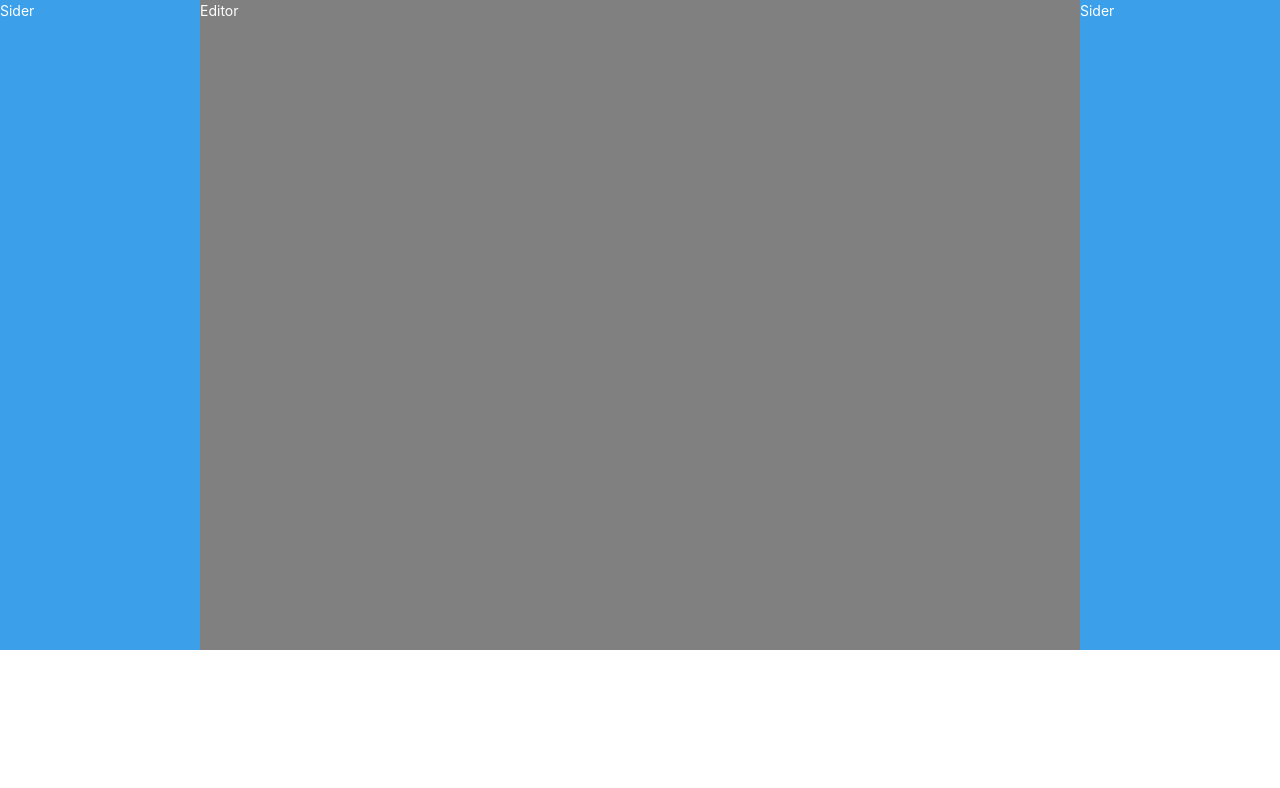
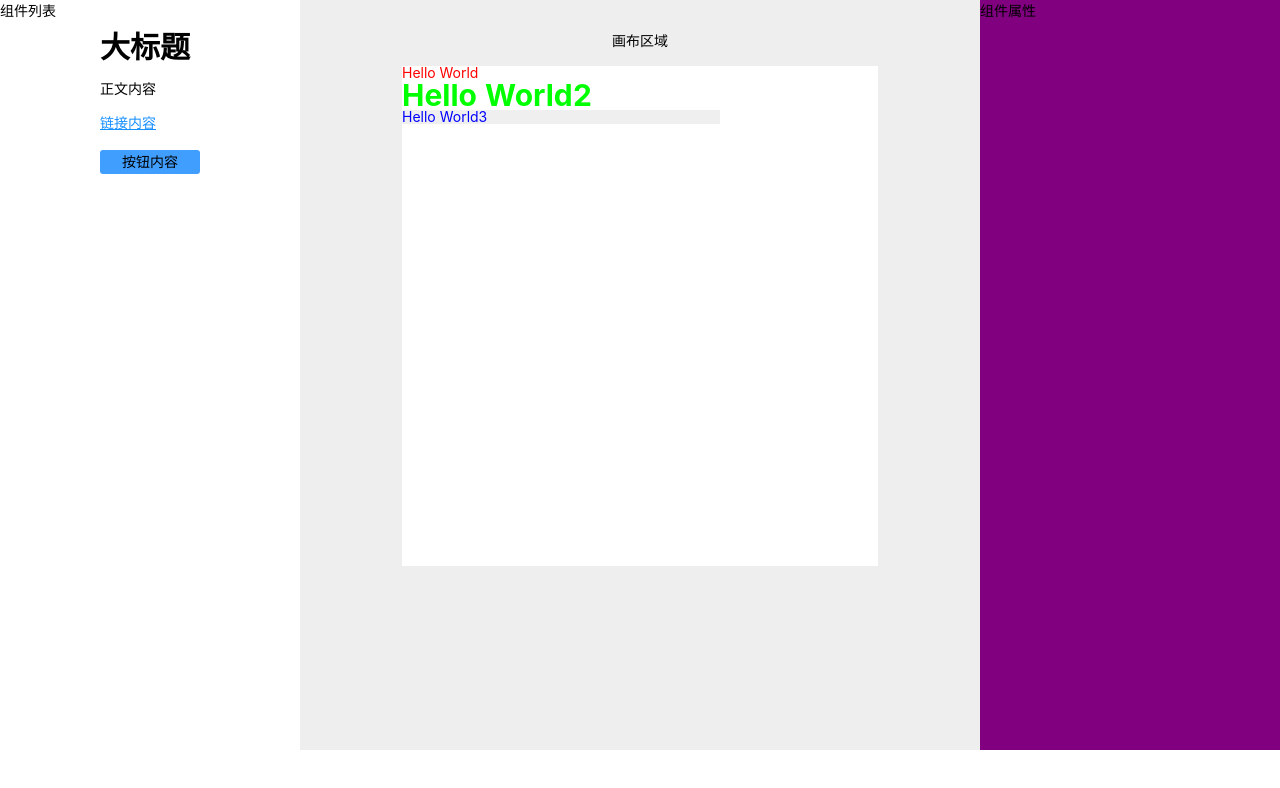
Before and after one commit to liaolonghui/lega_B, a Vue app: page /editor in a window 1280 px wide. Shown: the top 788 px of the page. Built offline with nearby package versions, Linux system fonts and the light colour scheme.

Commit message:
初步搭建编辑器

```diff
--- a/package.json
+++ b/package.json
@@ -10,11 +10,15 @@
   "dependencies": {
     "ant-design-vue": "^3.2.0",
     "core-js": "^3.6.5",
+    "lodash-es": "^4.17.21",
+    "uuid": "^8.3.2",
     "vue": "^3.0.0",
     "vue-router": "^4.0.14",
     "vuex": "^4.0.2"
   },
   "devDependencies": {
+    "@types/lodash-es": "^4.17.6",
+    "@types/uuid": "^8.3.4",
     "@typescript-eslint/eslint-plugin": "^2.33.0",
     "@typescript-eslint/parser": "^2.33.0",
     "@vue/cli-plugin-babel": "~4.5.0",
--- /dev/null
+++ b/src/components/ComponentsList.vue
@@ -0,0 +1,52 @@
+<template>
+  <div class="create-component-list">
+    <div
+      class="component-item"
+      @click="onItemClick(item)"
+      v-for="(item, index) in list"
+      :key="index"
+    >
+      <l-text v-bind="item"></l-text>
+    </div>
+  </div>
+</template>
+
+<script lang="ts">
+import { defineComponent, PropType } from "vue"
+import LText from "@/components/LText.vue"
+
+export default defineComponent({
+  name: "components-list",
+  components: {
+    LText,
+  },
+  emits: ["on-item-click"],
+  props: {
+    list: {
+      type: Array as PropType<any[]>,
+      required: true,
+    },
+  },
+  setup(props, context) {
+    const onItemClick = (data: any) => {
+      context.emit("on-item-click", data)
+    }
+
+    return {
+      onItemClick,
+    }
+  },
+})
+</script>
+
+<style scoped>
+.create-component-list .component-item {
+  padding: 10px 0;
+  text-align: center;
+}
+.create-component-list .component-item .l-text-component {
+  display: block;
+  width: 100px !important;
+  margin: 0 auto;
+}
+</style>
--- /dev/null
+++ b/src/components/LText.vue
@@ -0,0 +1,61 @@
+<template>
+  <component
+    :is="tag"
+    :style="styleProps"
+    @click="handleClick"
+    class="l-text-component"
+  >
+    {{ text }}
+  </component>
+</template>
+
+<script lang="ts">
+import { defineComponent } from "vue"
+import useComponentCommon from "@/hooks/useComponentCommon"
+import {
+  textDefaultProps,
+  textStylePropNames,
+  transformToComponentProps,
+} from "../defaultProps"
+const defaultProps = transformToComponentProps(textDefaultProps) // 得到LText组件的props
+
+export default defineComponent({
+  name: "l-text",
+  props: {
+    tag: {
+      // 需要l-text展示什么标签
+      type: String,
+      default: "div",
+    },
+    ...defaultProps,
+  },
+  setup(props) {
+    const { styleProps, handleClick } = useComponentCommon(
+      props,
+      textStylePropNames
+    ) // 从props中取出样式属性 并且得到一个handleClick
+
+    return {
+      styleProps,
+      handleClick,
+    }
+  },
+})
+</script>
+
+<style scoped>
+h2.l-text-component,
+p.l-text-component {
+  margin-bottom: 0;
+}
+button.l-text-component {
+  display: block;
+  padding: 5px 10px;
+  cursor: pointer;
+}
+.l-text-component {
+  position: relative !important;
+  box-sizing: border-box;
+  white-space: pre-wrap;
+}
+</style>
--- /dev/null
+++ b/src/defaultProps.ts
@@ -0,0 +1,96 @@
+// 这里放的是组件默认属性
+import { mapValues, without } from 'lodash-es'
+
+export interface CommonComponentProps {
+  // actions
+  actionType: string; // 是否是url（点击跳转）
+  url: string;
+  // size
+  width: string;
+  height: string;
+  paddingTop: string;
+  paddingRight: string;
+  paddingBottom: string;
+  paddingLeft: string;
+  // border
+  borderStyle: string;
+  borderColor: string;
+  borderWidth: string;
+  borderRadius: string;
+  // boxShadow opacity
+  boxShadow: string;
+  opacity: number;
+  // position
+  position: string;
+  left: string;
+  right: string;
+  top: string;
+}
+
+export interface TextComponentProps extends CommonComponentProps {
+  text: string;
+  fontSize: string;
+  fontFamily: string;
+  fontWeight: string;
+  fontStyle: string;
+  textDecoration: string;
+  lineHeight: string;
+  textAlign: string;
+  color: string;
+  backgroundColor: string;
+}
+
+// 通用
+export const commonDefaultProps: CommonComponentProps = {
+  // actions
+  actionType: '', // 是否是url（点击跳转）
+  url: '',
+  // size
+  width: '318px',
+  height: '',
+  paddingTop: '0px',
+  paddingRight: '0px',
+  paddingBottom: '0px',
+  paddingLeft: '0px',
+  // border
+  borderStyle: 'none',
+  borderColor: '#000',
+  borderWidth: '0',
+  borderRadius: '0',
+  // boxShadow opacity
+  boxShadow: '0 0 0 #000',
+  opacity: 1,
+  // position
+  position: 'absolute',
+  left: '0',
+  right: '',
+  top: '0',
+}
+
+// l-text
+export const textDefaultProps = {
+  text: '正文内容',
+  fontSize: '14px',
+  fontFamily: '',
+  fontWeight: 'normal',
+  fontStyle: 'normal',
+  textDecoration: 'none',
+  lineHeight: '1',
+  textAlign: 'left',
+  color: '#000000',
+  backgroundColor: '',
+  ...commonDefaultProps
+}
+
+// text所有样式属性名
+export const textStylePropNames = without(Object.keys(textDefaultProps), 'text', 'actionType', 'url')
+
+// 把 组件的默认属性 转化为 组件的props的格式
+export const transformToComponentProps = (props: TextComponentProps) => {
+  return mapValues(props, (item) => {
+    return {
+      type: item.constructor as StringConstructor,
+      default: item
+    }
+  })
+}
--- /dev/null
+++ b/src/defaultTemplates.ts
@@ -0,0 +1,32 @@
+// 存放在编辑器左侧渲染的各个模板组件
+
+export const defaultTextTemplates = [
+  {
+    text: '大标题',
+    tag: 'h2',
+    fontSize: '30px',
+    fontWeight: 'bold',
+  },
+  {
+    text: '正文内容',
+    tag: 'p',
+  },
+  {
+    text: '链接内容',
+    tag: 'p',
+    color: '#1890ff',
+    textDecoration: 'underline',
+  },
+  {
+    text: '按钮内容',
+    tag: 'button',
+    paddingTop: '5px',
+    paddingBottom: '5px',
+    paddingLeft: '10px',
+    paddingRight: '10px',
+    width: '100px',
+    borderRadius: '3px',
+    textAlign: 'center',
+    backgroundColor: '#409eff',
+  }
+]
--- /dev/null
+++ b/src/hooks/useComponentCommon.ts
@@ -0,0 +1,19 @@
+import { TextComponentProps } from "@/defaultProps"
+import { pick } from "lodash-es"
+import { computed } from "vue"
+
+const useComponentCommon = (props: Readonly<Partial<TextComponentProps>>, picks: string[]) => {
+  const styleProps = computed(() => pick(props, picks))
+  const handleClick = () => {
+    if (props.actionType === 'url' && props.url) {
+      window.location.href = props.url
+    }
+  }
+
+  return {
+    styleProps,
+    handleClick
+  }
+}
+
+export default useComponentCommon
--- /dev/null
+++ b/src/store/editor.ts
@@ -0,0 +1,41 @@
+import { Module } from 'vuex'
+import { GlobalDataProps } from './index'
+import { v4 as uuidv4 } from 'uuid'
+import { TextComponentProps } from '@/defaultProps';
+
+export interface EditorProps {
+  components: ComponentData[]; // （编辑器画布上的）所有组件
+  currentElement: string; // uuidv4
+}
+
+interface ComponentData {
+  name: string;
+  props: { [key: string]: any };
+  id: string; // 由uuidv4生成
+}
+
+// 测试数据（此时只有LText组件）
+const testComponents: ComponentData[] = [
+  { name: 'l-text', id: uuidv4(), props: { 'color': 'red', 'text': 'Hello World', tag: 'h2' } },
+  { name: 'l-text', id: uuidv4(), props: { 'color': '#00ff00', 'text': 'Hello World2', 'fontSize': '30px', 'fontWeight': 'bold' } },
+  { name: 'l-text', id: uuidv4(), props: { 'color': '#0000ff', 'text': 'Hello World3', tag: 'button', actionType: 'url', url: 'https://www.baidu.com' } },
+]
+
+const editor: Module<EditorProps, GlobalDataProps> = {
+  state: {
+    components: testComponents,
+    currentElement: '',
+  },
+  mutations: {
+    addComponent(state, props: Partial<TextComponentProps>) {
+      const newComponents: ComponentData = {
+        id: uuidv4(),
+        name: 'l-text',
+        props
+      }
+      state.components.push(newComponents)
+    }
+  }
+}
+
+export default editor
--- a/src/store/index.ts
+++ b/src/store/index.ts
@@ -1,16 +1,19 @@
 import { createStore } from "vuex"
 import user, { UserProps } from "./user";
 import templates, { TemplatesProps } from "./template";
+import editor, { EditorProps } from "./editor";
 
 export interface GlobalDataProps {
   user: UserProps;
   templates: TemplatesProps;
+  editor: EditorProps;
 }
 
 const store = createStore<GlobalDataProps>({
   modules: {
     user,
-    templates
+    templates,
+    editor, // 编辑器相关
   }
 })
 
--- a/src/views/Editor.vue
+++ b/src/views/Editor.vue
@@ -1,21 +1,80 @@
 <template>
-  <a-layout>
-    <a-layout-sider>Sider</a-layout-sider>
-    <a-layout-content>Editor</a-layout-content>
-    <a-layout-sider>Sider</a-layout-sider>
+  <a-layout class="editor">
+    <a-layout-sider width="300" style="background: #fff">
+      <div class="sidebar-container">组件列表</div>
+      <components-list :list="defaultTextTemplates" @onItemClick="addItem" />
+    </a-layout-sider>
+    <a-layout>
+      <a-layout-content class="preview-container">
+        <p>画布区域</p>
+        <div class="preview-list" id="canvas-area">
+          <component
+            v-for="component in components"
+            :key="component.id"
+            :is="component.name"
+            v-bind="component.props"
+          />
+        </div>
+      </a-layout-content>
+    </a-layout>
+    <a-layout-sider width="300" style="background: purple" class="setting">
+      组件属性
+    </a-layout-sider>
   </a-layout>
 </template>
 
-<script setup lang="ts"></script>
+<script lang="ts">
+import { GlobalDataProps } from "@/store"
+import { defineComponent, computed } from "vue"
+import { useStore } from "vuex"
+import LText from "@/components/LText.vue" // 使用LText组件
+
+import { defaultTextTemplates } from "../defaultTemplates"
+import ComponentsList from "@/components/ComponentsList.vue"
+
+export default defineComponent({
+  components: {
+    LText,
+    ComponentsList,
+  },
+  setup() {
+    const store = useStore<GlobalDataProps>()
+    const components = computed(() => store.state.editor.components)
+
+    const addItem = (props: any) => {
+      store.commit("addComponent", props)
+    }
+
+    return {
+      components,
+      defaultTextTemplates,
+      addItem,
+    }
+  },
+})
+</script>
 
 <style scoped>
-.ant-layout-sider {
-  color: #fff;
-  background: #3ba0e9;
+.editor {
+  color: #000;
+}
+.editor .preview-container {
+  padding: 30px 0;
+  background: #eee;
+}
+.editor .preview-container > p {
+  text-align: center;
+}
+.editor .preview-list {
+  width: 70%;
+  min-height: 500px;
+  margin: 0 auto;
+  background-color: #fff;
 }
 .ant-layout-content {
-  min-height: calc(100vh - 150px);
-  color: #fff;
-  background: gray;
+  min-height: calc(100vh - 50px);
+}
+#canvas-area {
+  position: relative;
 }
 </style>
```
